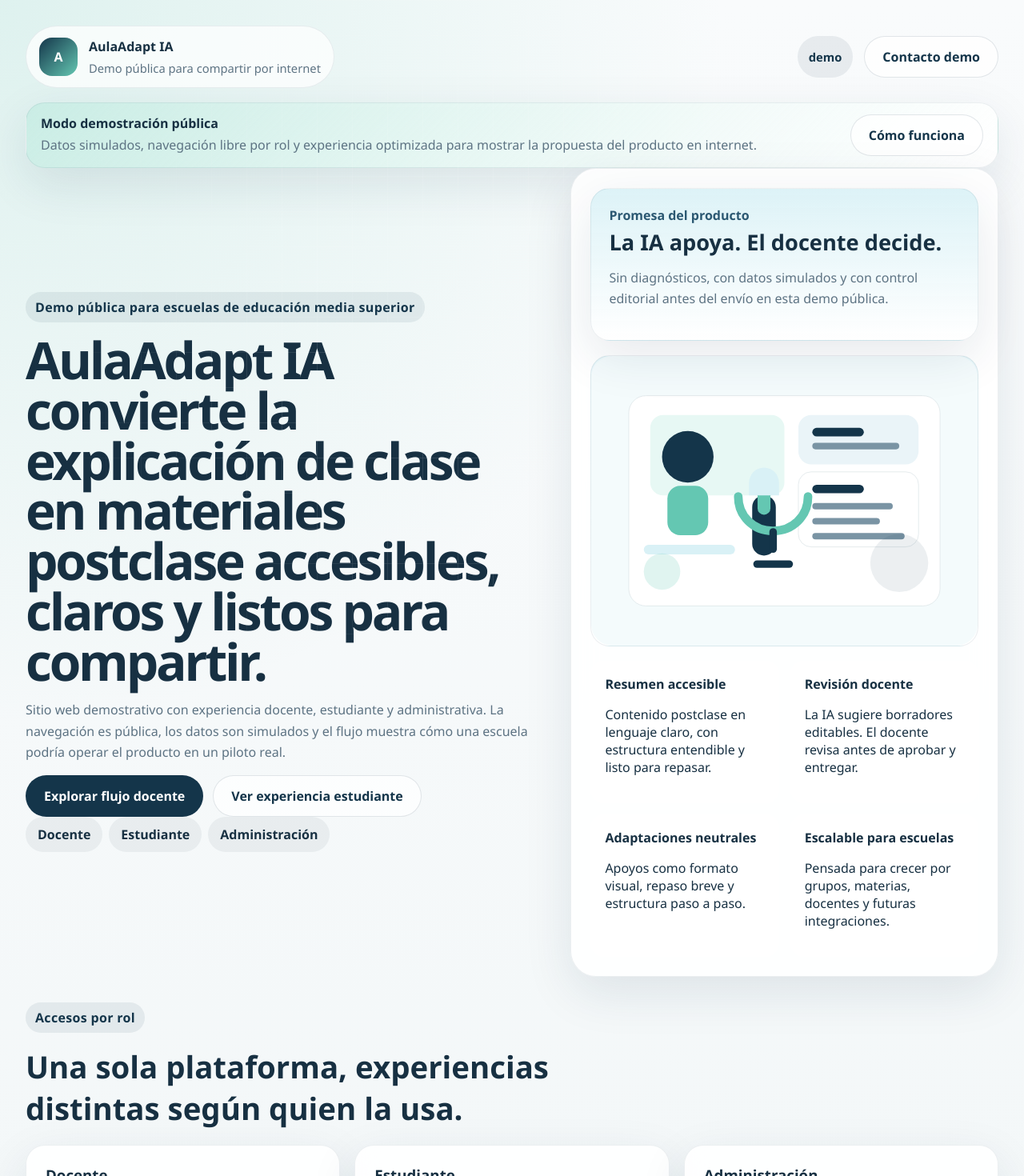
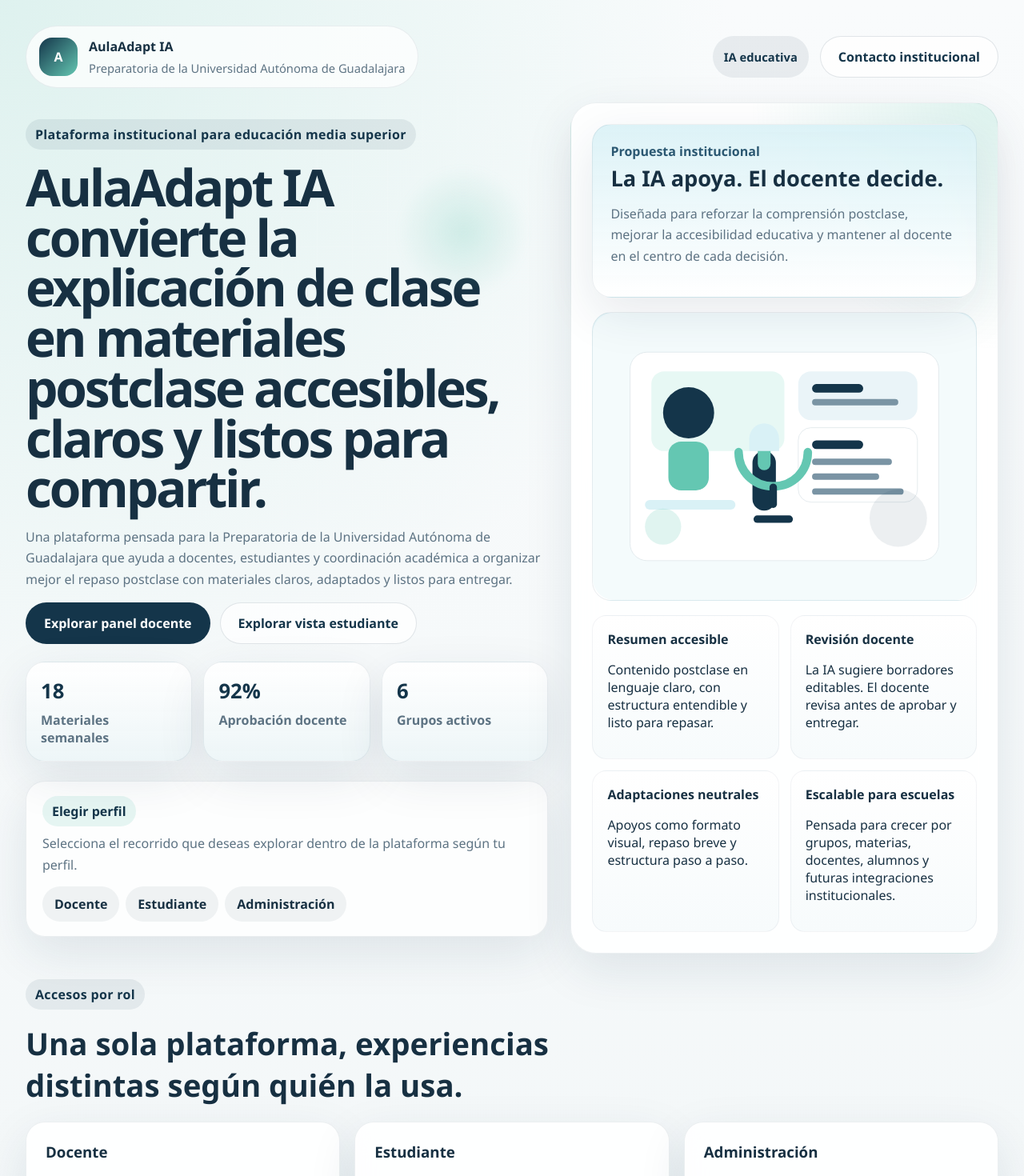
Before and after one commit to jmfgmariano-boop/aulaadapt-ia, a Next.js app in the folder apps/web/: page / in a window 1280 px wide. Shown: the top 1470 px of the page at 80% size. Built offline with nearby package versions, Linux system fonts and the light colour scheme.

Commit message:
Refine homepage and institutional copy

```diff
--- a/apps/web/app/admin/page.tsx
+++ b/apps/web/app/admin/page.tsx
@@ -76,7 +76,7 @@
           </div>
         </SectionCard>
 
-        <SectionCard title="Alta rápida de docentes" description="Formulario demostrativo para registrar información docente">
+        <SectionCard title="Alta rápida de docentes" description="Formulario para registrar información docente">
           <form className="form-grid">
             {demoAdmin.teacherIntakeFields.map((field) => (
               <label key={field}>
--- a/apps/web/app/configuracion/page.tsx
+++ b/apps/web/app/configuracion/page.tsx
@@ -1,7 +1,5 @@
 import { AppShell } from "../../components/AppShell";
 import { SectionCard } from "../../components/Ui";
-import { demoConfig } from "../../lib/demo";
-
 export default function SettingsPage() {
   return (
     <AppShell
@@ -76,7 +74,7 @@
           </article>
           <article className="list-card">
             <strong>Publicación web.</strong>
-            <p>Esta versión está preparada para compartirse como demo pública en Vercel con modo {demoConfig.appMode}.</p>
+            <p>La plataforma está preparada para compartirse por web con una experiencia institucional clara y recorridos diferenciados por perfil.</p>
           </article>
         </div>
       </SectionCard>
--- a/apps/web/app/globals.css
+++ b/apps/web/app/globals.css
@@ -128,6 +128,76 @@
   align-items: center;
 }
 
+.hero-copy {
+  position: relative;
+}
+
+.hero-copy::after {
+  content: "";
+  position: absolute;
+  right: 4%;
+  top: 6%;
+  width: 160px;
+  height: 160px;
+  border-radius: 999px;
+  background: radial-gradient(circle, rgba(100, 199, 178, 0.24) 0%, rgba(100, 199, 178, 0) 72%);
+  pointer-events: none;
+  filter: blur(6px);
+}
+
+.profile-selector-card {
+  display: grid;
+  gap: 14px;
+  margin-top: 24px;
+  padding: 18px 20px;
+  border-radius: var(--radius-lg);
+  border: 1px solid rgba(20, 53, 74, 0.08);
+  background: rgba(255, 255, 255, 0.8);
+  box-shadow: var(--shadow);
+}
+
+.hero-metrics {
+  display: grid;
+  grid-template-columns: repeat(3, minmax(0, 1fr));
+  gap: 14px;
+  margin-top: 22px;
+}
+
+.hero-metric-card {
+  padding: 18px;
+  border-radius: var(--radius-lg);
+  border: 1px solid rgba(20, 53, 74, 0.08);
+  background: linear-gradient(180deg, rgba(255, 255, 255, 0.96) 0%, rgba(236, 245, 247, 0.94) 100%);
+  box-shadow: var(--shadow);
+}
+
+.hero-metric-card strong {
+  display: block;
+  font-size: 1.6rem;
+  color: var(--ink);
+  margin-bottom: 8px;
+}
+
+.hero-metric-card span {
+  color: var(--muted);
+  font-weight: 700;
+}
+
+.profile-selector-copy span {
+  display: inline-flex;
+  padding: 8px 12px;
+  border-radius: 999px;
+  background: rgba(100, 199, 178, 0.16);
+  color: var(--ink);
+  font-weight: 700;
+  margin-bottom: 8px;
+}
+
+.profile-selector-copy p {
+  margin: 0;
+  color: var(--muted);
+}
+
 .hero-copy h1,
 .topbar h1 {
   margin: 0;
@@ -216,7 +286,10 @@
 
 .hero-showcase {
   border-radius: var(--radius-xl);
-  padding: 24px;
+  padding: 26px;
+  background:
+    radial-gradient(circle at top right, rgba(100, 199, 178, 0.22), transparent 26%),
+    rgba(255, 255, 255, 0.9);
 }
 
 .hero-illustration-card {
@@ -256,7 +329,13 @@
 .showcase-grid div {
   padding: 18px;
   border-radius: var(--radius-md);
-  background: var(--paper);
+  background: linear-gradient(180deg, rgba(255, 255, 255, 1) 0%, rgba(247, 251, 252, 1) 100%);
+  border: 1px solid rgba(20, 53, 74, 0.05);
+}
+
+.showcase-grid div strong {
+  display: block;
+  margin-bottom: 8px;
 }
 
 .role-section {
@@ -295,6 +374,12 @@
 .role-card {
   border-radius: var(--radius-lg);
   padding: 24px;
+  transition: transform 180ms ease, box-shadow 180ms ease;
+}
+
+.role-card:hover {
+  transform: translateY(-4px);
+  box-shadow: 0 24px 70px rgba(20, 53, 74, 0.14);
 }
 
 .role-card a {
@@ -313,6 +398,10 @@
   padding: 20px;
   border-radius: var(--radius-lg);
   background: rgba(255, 255, 255, 0.6);
+}
+
+.institutional-panel {
+  margin-bottom: 40px;
 }
 
 .app-shell {
@@ -374,6 +463,12 @@
   font-weight: 700;
 }
 
+.primary-button,
+.ghost-button,
+.role-switch-link {
+  transition: transform 180ms ease, box-shadow 180ms ease, background 180ms ease;
+}
+
 .role-switch-link.active {
   background: var(--ink);
   color: var(--paper);
@@ -382,6 +477,10 @@
 .role-continue-link {
   color: var(--ink);
   font-weight: 700;
+}
+
+.role-switcher-wrap .role-switcher {
+  width: 100%;
 }
 
 .nav-list {
@@ -463,6 +562,13 @@
   font-size: 0.88rem;
   font-weight: 700;
   margin-bottom: 10px;
+}
+
+.primary-button:hover,
+.ghost-button:hover,
+.role-switch-link:hover {
+  transform: translateY(-2px);
+  box-shadow: 0 16px 32px rgba(20, 53, 74, 0.12);
 }
 
 .metric-card {
@@ -604,7 +710,7 @@
 
 .wave-bars {
   display: flex;
-  align-items: end;
+  align-items: flex-end;
   gap: 8px;
   min-height: 64px;
 }
@@ -703,6 +809,10 @@
     grid-template-columns: 1fr;
   }
 
+  .hero-metrics {
+    grid-template-columns: 1fr;
+  }
+
   .sidebar {
     position: static;
     height: auto;
--- a/apps/web/app/layout.tsx
+++ b/apps/web/app/layout.tsx
@@ -3,14 +3,15 @@
 import { demoConfig } from "../lib/demo";
 
 export const metadata: Metadata = {
-  metadataBase: new URL("https://aulaadapt-ia-demo.vercel.app"),
-  title: "AulaAdapt IA | Demo pública para educación media superior",
-  description: "Demo pública de AulaAdapt IA, una plataforma web para transformar explicaciones de clase en materiales postclase accesibles y revisables.",
+  metadataBase: new URL("https://aulaadapt-ia.vercel.app"),
+  title: "AulaAdapt IA | Plataforma para educación media superior",
+  description:
+    "AulaAdapt IA es una plataforma web para transformar explicaciones de clase en materiales postclase accesibles, claros y revisables.",
   openGraph: {
     title: "AulaAdapt IA",
     description:
-      "Explicación docente, IA, revisión humana y entrega postclase en una demo pública lista para compartir.",
-    url: "https://aulaadapt-ia-demo.vercel.app",
+      "Explicación docente, IA, revisión humana y entrega postclase en una plataforma lista para pilotaje escolar.",
+    url: "https://aulaadapt-ia.vercel.app",
     siteName: "AulaAdapt IA",
     images: [
       {
@@ -26,8 +27,7 @@
   twitter: {
     card: "summary_large_image",
     title: "AulaAdapt IA",
-    description:
-      "Demo pública para presentar una plataforma de apoyo docente postclase con enfoque inclusivo.",
+    description: "Plataforma de apoyo docente postclase con enfoque inclusivo para educación media superior.",
     images: ["/opengraph-image"]
   },
   icons: {
--- a/apps/web/app/opengraph-image.tsx
+++ b/apps/web/app/opengraph-image.tsx
@@ -52,7 +52,7 @@
               A
             </div>
             <div style={{ display: "flex", flexDirection: "column" }}>
-              <div style={{ fontSize: 24, opacity: 0.9 }}>Demo pública para presentación institucional</div>
+              <div style={{ fontSize: 24, opacity: 0.9 }}>Plataforma institucional para educación media superior</div>
               <div style={{ fontSize: 44, fontWeight: 800 }}>AulaAdapt IA</div>
             </div>
           </div>
--- a/apps/web/app/page.tsx
+++ b/apps/web/app/page.tsx
@@ -1,6 +1,5 @@
 import Link from "next/link";
 import Image from "next/image";
-import { DemoBanner } from "../components/DemoBanner";
 import { FlowSteps, Tag } from "../components/Ui";
 import { RoleSwitcher } from "../components/RoleSwitcher";
 import { demoConfig, demoLanding, demoRoleLabels, demoRoutes } from "../lib/demo";
@@ -13,18 +12,16 @@
           <span className="brand-mark">A</span>
           <div>
             <strong>AulaAdapt IA</strong>
-            <p>Demo pública para compartir por internet</p>
+            <p>{demoConfig.schoolName}</p>
           </div>
         </Link>
         <div className="landing-topbar-actions">
-          <Tag>{demoConfig.appMode}</Tag>
+          <Tag>IA educativa</Tag>
           <Link className="ghost-button" href={`mailto:${demoConfig.supportEmail}`}>
-            Contacto demo
+            Contacto institucional
           </Link>
         </div>
       </section>
-
-      <DemoBanner />
 
       <section className="hero-panel">
         <div className="hero-copy">
@@ -39,13 +36,27 @@
               {demoLanding.secondaryCta.label}
             </Link>
           </div>
-          <RoleSwitcher />
+          <div className="hero-metrics">
+            {demoLanding.metrics.map((metric) => (
+              <article key={metric.label} className="hero-metric-card">
+                <strong>{metric.value}</strong>
+                <span>{metric.label}</span>
+              </article>
+            ))}
+          </div>
+          <section className="profile-selector-card">
+            <div className="profile-selector-copy">
+              <span>Elegir perfil</span>
+              <p>Selecciona el recorrido que deseas explorar dentro de la plataforma según tu perfil.</p>
+            </div>
+            <RoleSwitcher />
+          </section>
         </div>
         <div className="hero-showcase">
           <div className="showcase-card">
-            <span>Promesa del producto</span>
+            <span>Propuesta institucional</span>
             <strong className="showcase-title">La IA apoya. El docente decide.</strong>
-            <p>Sin diagnósticos, con datos simulados y con control editorial antes del envío en esta demo pública.</p>
+            <p>Diseñada para reforzar la comprensión postclase, mejorar la accesibilidad educativa y mantener al docente en el centro de cada decisión.</p>
           </div>
           <div className="hero-illustration-card">
             <Image
@@ -69,7 +80,7 @@
       <section className="role-section">
         <div className="section-title">
           <span>Accesos por rol</span>
-          <h2>Una sola plataforma, experiencias distintas según quien la usa.</h2>
+          <h2>Una sola plataforma, experiencias distintas según quién la usa.</h2>
         </div>
         <div className="role-grid">
           {Object.entries(demoRoutes).map(([role, href]) => (
@@ -108,20 +119,20 @@
       <section className="institutional-panel">
         <div className="section-title">
           <span>Presentación institucional</span>
-          <h2>Lista para compartirse como demo web pública en Vercel.</h2>
+          <h2>Diseñada para presentarse como una plataforma lista para pilotaje escolar.</h2>
         </div>
         <div className="institutional-grid">
           <article className="role-card">
-            <h3>Datos simulados</h3>
-            <p>La demo no requiere credenciales y usa contenido de ejemplo coherente entre pantallas y APIs.</p>
+            <h3>Operación escolar clara</h3>
+            <p>Integra captura docente, revisión, entrega y seguimiento con una experiencia comprensible para toda la institución.</p>
           </article>
           <article className="role-card">
-            <h3>Publicable</h3>
-            <p>Metadatos, Open Graph, favicon y configuración de modo demo listos para compartirse por URL.</p>
+            <h3>Imagen institucional sólida</h3>
+            <p>La experiencia ya cuenta con identidad visual, jerarquía clara y estructura para presentarse como un producto escolar listo para evolucionar.</p>
           </article>
           <article className="role-card">
             <h3>Siguiente iteración</h3>
-            <p>La base queda preparada para pasar después a backend real y, en una fase posterior, IA real.</p>
+            <p>La base queda preparada para avanzar a backend real, grabación funcional de audio e integraciones de IA.</p>
           </article>
         </div>
       </section>
--- a/apps/web/components/AppShell.tsx
+++ b/apps/web/components/AppShell.tsx
@@ -1,6 +1,5 @@
 import Link from "next/link";
 import { ReactNode } from "react";
-import { DemoBanner } from "./DemoBanner";
 import { RoleSwitcher } from "./RoleSwitcher";
 import { demoConfig } from "../lib/demo";
 
@@ -53,7 +52,7 @@
           <span className="brand-mark">A</span>
           <div>
             <strong>AulaAdapt IA</strong>
-            <p>{demoConfig.schoolName} · experiencia demo pública</p>
+            <p>{demoConfig.schoolName}</p>
           </div>
         </Link>
         <RoleSwitcher />
@@ -70,7 +69,6 @@
         </div>
       </aside>
       <main className="content-area">
-        <DemoBanner />
         <header className="topbar">
           <div>
             <p className="eyebrow">{role === "teacher" ? "Panel docente" : role === "student" ? "Panel estudiante" : "Panel administrativo"}</p>
@@ -78,7 +76,7 @@
             <p className="topbar-copy">{subtitle}</p>
           </div>
           <div className="topbar-actions">
-            <span className="status-pill">Demo pública · {demoConfig.appMode}</span>
+            <span className="status-pill">Acceso por perfil</span>
             <Link className="ghost-button" href="/configuracion">
               Preferencias
             </Link>
--- a/apps/web/components/RoleSwitcher.tsx
+++ b/apps/web/components/RoleSwitcher.tsx
@@ -49,7 +49,7 @@
       </div>
       {preferredRole && pathname === "/" ? (
         <Link className="role-continue-link" href={demoRoutes[preferredRole as keyof typeof demoRoutes]}>
-          Continuar demo: {demoRoleLabels[preferredRole as keyof typeof demoRoleLabels]}
+          Continuar como {demoRoleLabels[preferredRole as keyof typeof demoRoleLabels]}
         </Link>
       ) : null}
     </div>
--- a/apps/web/lib/demo.ts
+++ b/apps/web/lib/demo.ts
@@ -6,11 +6,11 @@
 
 export const demoConfig: DemoAppConfig = {
   appMode,
-  showDemoBanner: true,
+  showDemoBanner: false,
   defaultRole: "teacher",
   schoolName:
     process.env.NEXT_PUBLIC_SCHOOL_NAME || "Preparatoria de la Universidad Autónoma de Guadalajara",
-  supportEmail: process.env.NEXT_PUBLIC_SUPPORT_EMAIL || "demo@aulaadaptia.edu"
+  supportEmail: process.env.NEXT_PUBLIC_SUPPORT_EMAIL || "contacto@aulaadaptia.edu"
 };
 
 export const demoUsers = {
@@ -32,18 +32,32 @@
 };
 
 export const demoLanding = {
-  kicker: "Demo pública para escuelas de educación media superior",
+  kicker: "Plataforma institucional para educación media superior",
   title: "AulaAdapt IA convierte la explicación de clase en materiales postclase accesibles, claros y listos para compartir.",
   description:
-    "Sitio web demostrativo con experiencia docente, estudiante y administrativa. La navegación es pública, los datos son simulados y el flujo muestra cómo una escuela podría operar el producto en un piloto real.",
+    "Una plataforma pensada para la Preparatoria de la Universidad Autónoma de Guadalajara que ayuda a docentes, estudiantes y coordinación académica a organizar mejor el repaso postclase con materiales claros, adaptados y listos para entregar.",
   primaryCta: {
     href: "/docente/nueva-clase",
-    label: "Explorar flujo docente"
+    label: "Explorar panel docente"
   },
   secondaryCta: {
     href: "/estudiante",
-    label: "Ver experiencia estudiante"
+    label: "Explorar vista estudiante"
   },
+  metrics: [
+    {
+      label: "Materiales semanales",
+      value: String(usageSnapshot.generatedThisWeek)
+    },
+    {
+      label: "Aprobación docente",
+      value: `${usageSnapshot.approvedRate}%`
+    },
+    {
+      label: "Grupos activos",
+      value: String(usageSnapshot.activeGroups)
+    }
+  ],
   highlights: [
     {
       title: "Resumen accesible",
@@ -59,13 +73,13 @@
     },
     {
       title: "Escalable para escuelas",
-      copy: "Pensada para crecer por grupos, materias, docentes y futuras integraciones."
+      copy: "Pensada para crecer por grupos, materias, docentes, alumnos y futuras integraciones institucionales."
     }
   ],
   valuePillars: [
     {
       title: "Privacidad",
-      copy: "La demostración comunica límites claros, roles separados y reportes agregados."
+      copy: "Protege la información escolar con roles separados, trazabilidad y reportes agregados."
     },
     {
       title: "Uso responsable",
@@ -73,7 +87,7 @@
     },
     {
       title: "Consentimiento institucional",
-      copy: "Preparada para presentarse como piloto escolar con mensajes operativos y éticos."
+      copy: "Preparada para operación escolar con mensajes operativos, éticos y un enfoque pedagógico claro."
     }
   ],
   howItWorks: [
@@ -99,10 +113,9 @@
     {
       label: "Materiales esta semana",
       value: String(usageSnapshot.generatedThisWeek),
-      helper: "Generados en esta escuela demostrativa"
+      helper: "Generados en la preparatoria"
     },
     {
-      label: "Tasa de aprobacion",
       label: "Tasa de aprobación",
       value: `${usageSnapshot.approvedRate}%`,
       helper: "Borradores revisados antes de entregarse"
@@ -124,8 +137,8 @@
       copy: "Captura explicación, agrega tarea y selecciona apoyos pedagógicos neutrales antes de generar."
     },
     {
-      title: "Modo demostración",
-      copy: "Los datos son simulados y permiten recorrer el flujo completo sin autenticación."
+      title: "Captura multimodal",
+      copy: "Integra texto, audio grabado, archivos y puntos clave en un solo flujo de trabajo."
     }
   ],
   recorderSteps: [
```
Also changed, not shown: apps/web/app/docente/materiales/page.tsx (+3 -4 lines), apps/web/tsconfig.json (+11 -3 lines), apps/web/next-env.d.ts.
